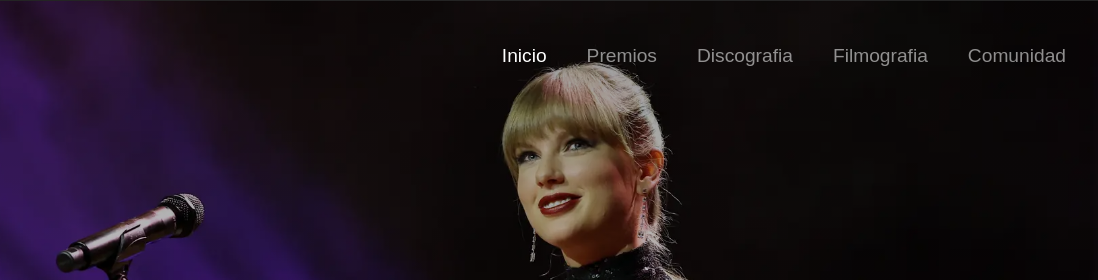
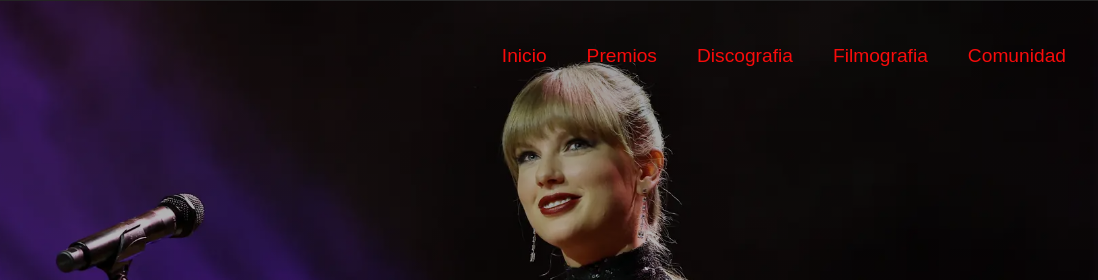
Before and after one commit to AgusLeiva/proyecto-coder, a plain HTML site: page index.html in a window 1280 px wide. Shown: the top 280 px of the page, 182-1280 px from the left. Drawn offline with Linux system fonts and the light colour scheme; files whose address does not match are found by name.

Commit message:
modificacion color

```diff
--- a/css/estilo.css
+++ b/css/estilo.css
@@ -59,7 +59,7 @@ body{
 
 .navegacion ul li a{
     text-decoration: none;
-    color: rgba(250, 11, 11, 0.997);
+    color: rgba(250, 11, 11, 0.997)  !important;
     font-family: Arial, Helvetica, sans-serif;
     font-size: 1.2rem;
 }
```
